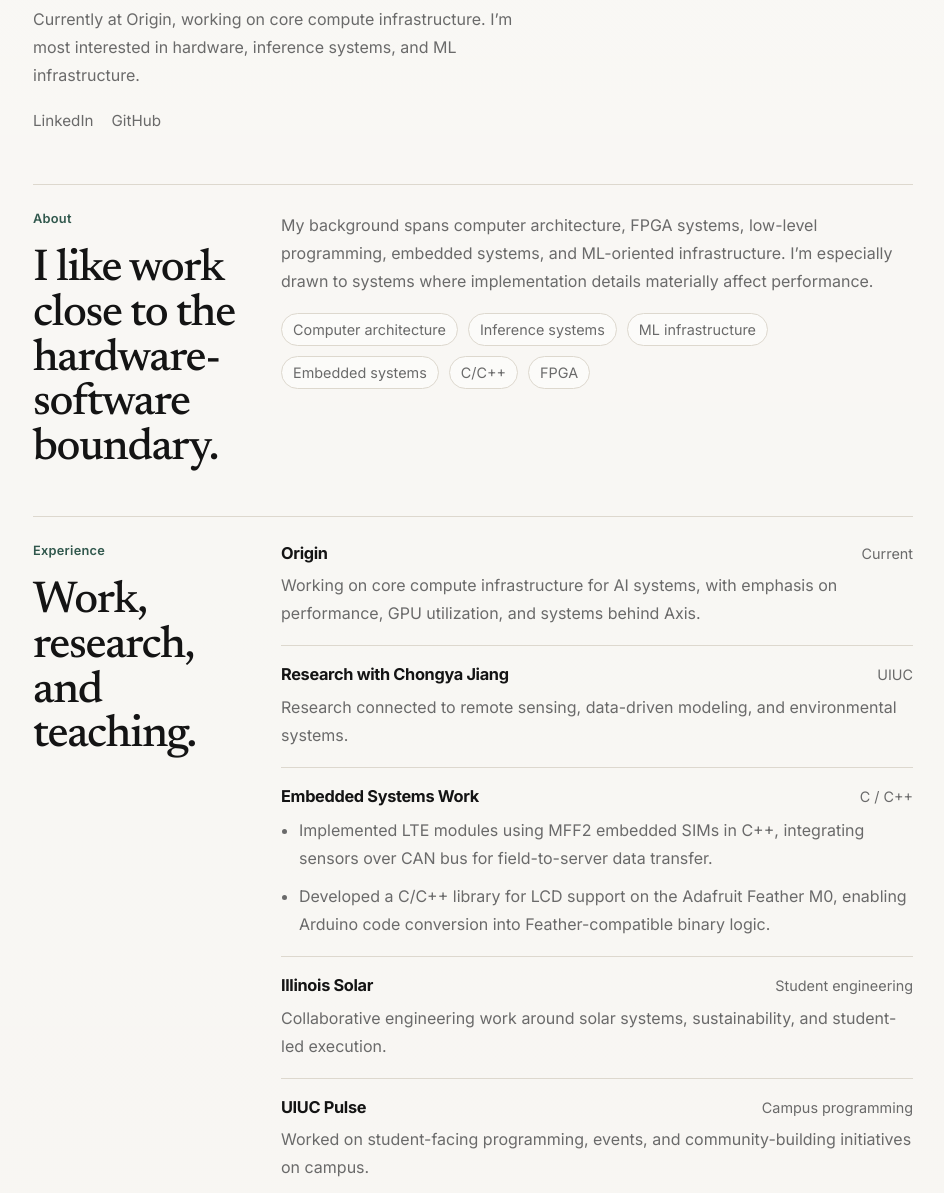
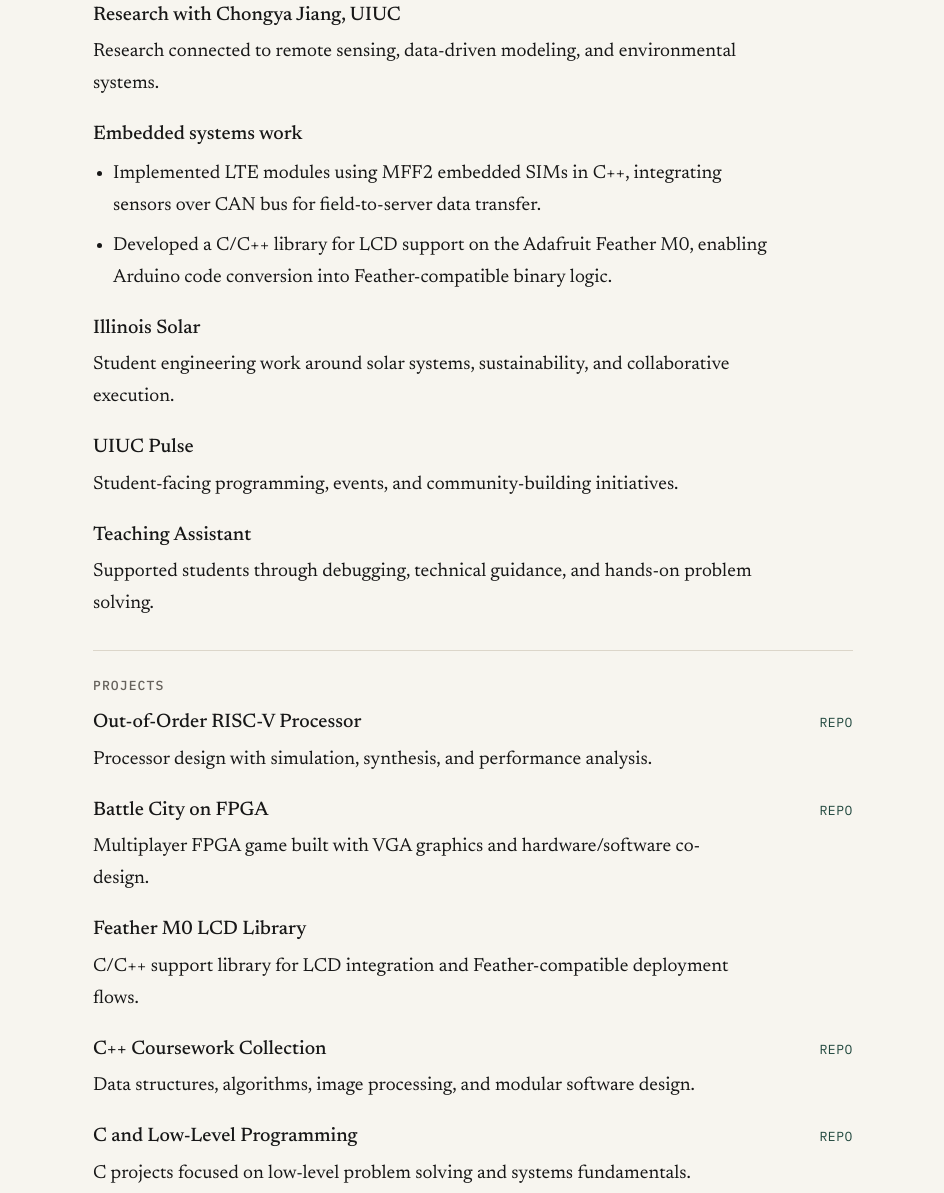
Before and after one commit to akshx-at/personal-website, a plain HTML site: page index.html in a window 1280 px wide. Shown: the part 678-1871 px from the top of the page, without its empty margins (167-1111 px from the left). Drawn offline with Linux system fonts and the light colour scheme.

Commit message:
Simplify design with minimal reference-inspired layout

```diff
--- a/index.html
+++ b/index.html
@@ -6,10 +6,10 @@
     <title>Akshat Singh</title>
     <meta
       name="description"
-      content="Akshat Singh works across hardware, inference systems, machine learning, and performance-focused engineering."
+      content="Akshat Singh works across hardware, inference systems, embedded systems, and machine learning."
     />
     <link
-      href="https://fonts.googleapis.com/css2?family=Inter:wght@400;500;600;700&family=Newsreader:opsz,wght@6..72,400;6..72,500&display=swap"
+      href="https://fonts.googleapis.com/css2?family=Newsreader:opsz,wght@6..72,400;6..72,500&family=IBM+Plex+Mono:wght@400;500&display=swap"
       rel="stylesheet"
     />
     <link rel="stylesheet" href="styles.css" />
@@ -17,208 +17,147 @@
   <body>
     <div class="page-shell">
       <header class="site-header">
-        <a class="brand" href="#top">Akshat Singh</a>
+        <a class="brand" href="#top">akshat singh</a>
         <nav class="site-nav" aria-label="Primary">
           <a href="#about">About</a>
-          <a href="#experience">Experience</a>
+          <a href="#work">Work</a>
           <a href="#projects">Projects</a>
-          <a href="#contact">Contact</a>
+          <a href="#links">Links</a>
         </nav>
       </header>
 
       <main id="top">
-        <section class="hero reveal">
-          <p class="eyebrow">Hardware / Inference / ML</p>
-          <h1>Building systems with a focus on performance, reliability, and clean engineering.</h1>
-          <p class="lede">
-            Currently at Origin, working on core compute infrastructure. I’m most interested in hardware,
-            inference systems, and ML infrastructure.
+        <section class="hero">
+          <p class="hello">Hello, I am Akshat.</p>
+          <p class="intro">
+            I work on hardware, inference systems, embedded systems, and ML.
           </p>
-          <div class="hero-links">
-            <a href="https://www.linkedin.com/in/akshat-singh-u1uc/" target="_blank" rel="noreferrer">LinkedIn</a>
-            <a href="https://github.com/akshx-at" target="_blank" rel="noreferrer">GitHub</a>
-          </div>
+          <p class="intro muted">
+            Currently building core compute infrastructure at Origin.
+          </p>
         </section>
 
-        <section class="section reveal" id="about">
-          <div class="section-intro">
-            <p class="eyebrow">About</p>
-            <h2>I like work close to the hardware-software boundary.</h2>
-          </div>
-          <div class="section-body">
+        <section class="content-section" id="about">
+          <h2>About</h2>
           <p>
-              My background spans computer architecture, FPGA systems, low-level programming, embedded
-              systems, and ML-oriented infrastructure. I’m especially drawn to systems where implementation
-              details materially affect performance.
+            I like systems work where implementation details actually matter.
+            Most of what interests me sits near the hardware-software boundary:
+            architecture, embedded systems, ML infrastructure, and performance.
           </p>
-            <ul class="tag-list" aria-label="Focus areas">
-              <li>Computer architecture</li>
-              <li>Inference systems</li>
-              <li>ML infrastructure</li>
-              <li>Embedded systems</li>
-              <li>C/C++</li>
-              <li>FPGA</li>
-            </ul>
-          </div>
         </section>
 
-        <section class="section reveal" id="experience">
-          <div class="section-intro">
-            <p class="eyebrow">Experience</p>
-            <h2>Work, research, and teaching.</h2>
-          </div>
-          <div class="section-body stack">
-            <article class="entry">
-              <div class="entry-head">
+        <section class="content-section" id="work">
+          <h2>Work</h2>
+          <div class="list-block">
+            <article class="list-item">
               <h3>Origin</h3>
-                <span>Current</span>
-              </div>
               <p>
-                Working on core compute infrastructure for AI systems, with emphasis on performance,
-                GPU utilization, and systems behind Axis.
+                Core compute infrastructure for AI systems, with a focus on
+                performance, GPU utilization, and systems behind Axis.
               </p>
             </article>
 
-            <article class="entry">
-              <div class="entry-head">
-                <h3>Research with Chongya Jiang</h3>
-                <span>UIUC</span>
-              </div>
+            <article class="list-item">
+              <h3>Research with Chongya Jiang, UIUC</h3>
               <p>
-                Research connected to remote sensing, data-driven modeling, and environmental systems.
+                Research connected to remote sensing, data-driven modeling, and
+                environmental systems.
               </p>
             </article>
 
-            <article class="entry">
-              <div class="entry-head">
-                <h3>Embedded Systems Work</h3>
-                <span>C / C++</span>
-              </div>
-              <ul class="detail-list">
+            <article class="list-item">
+              <h3>Embedded systems work</h3>
+              <ul>
                 <li>
-                  Implemented LTE modules using MFF2 embedded SIMs in C++, integrating sensors over CAN bus
-                  for field-to-server data transfer.
+                  Implemented LTE modules using MFF2 embedded SIMs in C++,
+                  integrating sensors over CAN bus for field-to-server data transfer.
                 </li>
                 <li>
-                  Developed a C/C++ library for LCD support on the Adafruit Feather M0, enabling Arduino code
-                  conversion into Feather-compatible binary logic.
+                  Developed a C/C++ library for LCD support on the Adafruit
+                  Feather M0, enabling Arduino code conversion into
+                  Feather-compatible binary logic.
                 </li>
               </ul>
             </article>
 
-            <article class="entry">
-              <div class="entry-head">
+            <article class="list-item">
               <h3>Illinois Solar</h3>
-                <span>Student engineering</span>
-              </div>
               <p>
-                Collaborative engineering work around solar systems, sustainability, and student-led execution.
+                Student engineering work around solar systems, sustainability,
+                and collaborative execution.
               </p>
             </article>
 
-            <article class="entry">
-              <div class="entry-head">
+            <article class="list-item">
               <h3>UIUC Pulse</h3>
-                <span>Campus programming</span>
-              </div>
               <p>
-                Worked on student-facing programming, events, and community-building initiatives on campus.
+                Student-facing programming, events, and community-building initiatives.
               </p>
             </article>
 
-            <article class="entry">
-              <div class="entry-head">
+            <article class="list-item">
               <h3>Teaching Assistant</h3>
-                <span>Instruction</span>
-              </div>
               <p>
-                Supported students through debugging, technical guidance, and hands-on problem solving.
+                Supported students through debugging, technical guidance, and
+                hands-on problem solving.
               </p>
             </article>
           </div>
         </section>
 
-        <section class="section reveal" id="projects">
-          <div class="section-intro">
-            <p class="eyebrow">Projects</p>
-            <h2>Selected work.</h2>
-          </div>
-          <div class="section-body stack">
-            <article class="project-row">
+        <section class="content-section" id="projects">
+          <h2>Projects</h2>
+          <div class="list-block">
+            <article class="list-item project-item">
               <div>
-                <p class="project-type">Architecture</p>
                 <h3>Out-of-Order RISC-V Processor</h3>
-                <p>Processor design with simulation, synthesis, and performance analysis workflows.</p>
+                <p>Processor design with simulation, synthesis, and performance analysis.</p>
               </div>
               <a href="https://github.com/akshx-at/Comp-arch-projects" target="_blank" rel="noreferrer">Repo</a>
             </article>
 
-            <article class="project-row">
+            <article class="list-item project-item">
               <div>
-                <p class="project-type">FPGA</p>
                 <h3>Battle City on FPGA</h3>
                 <p>Multiplayer FPGA game built with VGA graphics and hardware/software co-design.</p>
               </div>
-              <a
-                href="https://github.com/akshx-at/ECE-385-Final-Project---Battle-City"
-                target="_blank"
-                rel="noreferrer"
-                >Repo</a
-              >
+              <a href="https://github.com/akshx-at/ECE-385-Final-Project---Battle-City" target="_blank" rel="noreferrer">Repo</a>
             </article>
 
-            <article class="project-row">
+            <article class="list-item project-item">
               <div>
-                <p class="project-type">Embedded systems</p>
                 <h3>Feather M0 LCD Library</h3>
                 <p>C/C++ support library for LCD integration and Feather-compatible deployment flows.</p>
               </div>
             </article>
 
-            <article class="project-row">
+            <article class="list-item project-item">
               <div>
-                <p class="project-type">Systems software</p>
                 <h3>C++ Coursework Collection</h3>
-                <p>Data structures, algorithms, image processing, and modular software design work.</p>
+                <p>Data structures, algorithms, image processing, and modular software design.</p>
               </div>
               <a href="https://github.com/akshx-at/Cpp-Projects" target="_blank" rel="noreferrer">Repo</a>
             </article>
 
-            <article class="project-row">
+            <article class="list-item project-item">
               <div>
-                <p class="project-type">Low-level programming</p>
                 <h3>C and Low-Level Programming</h3>
                 <p>C projects focused on low-level problem solving and systems fundamentals.</p>
               </div>
               <a href="https://github.com/akshx-at/C-projects-" target="_blank" rel="noreferrer">Repo</a>
             </article>
-
-            <article class="project-row">
-              <div>
-                <p class="project-type">Campus work</p>
-                <h3>Illinois Solar / UIUC Pulse / Teaching</h3>
-                <p>Student engineering, programming, mentorship, and community-facing technical work.</p>
-              </div>
-            </article>
           </div>
         </section>
 
-        <section class="section reveal" id="contact">
-          <div class="section-intro">
-            <p class="eyebrow">Contact</p>
-            <h2>Reach out.</h2>
-          </div>
-          <div class="section-body">
-            <div class="hero-links">
+        <section class="content-section" id="links">
+          <h2>Links</h2>
+          <p class="links-line">
             <a href="https://www.linkedin.com/in/akshat-singh-u1uc/" target="_blank" rel="noreferrer">LinkedIn</a>
             <a href="https://github.com/akshx-at" target="_blank" rel="noreferrer">GitHub</a>
             <a href="https://sites.google.com/illinois.edu/chongya-jiang/home" target="_blank" rel="noreferrer">Research Lab</a>
-            </div>
-          </div>
+          </p>
         </section>
       </main>
     </div>
-
-    <script src="script.js"></script>
   </body>
 </html>
--- a/styles.css
+++ b/styles.css
@@ -1,10 +1,9 @@
 :root {
-  --bg: #f5f3ee;
-  --ink: #141414;
-  --muted: #6a6a6a;
-  --line: #ddd8ce;
-  --accent: #31584d;
-  --surface: rgba(255, 255, 255, 0.42);
+  --bg: #f7f5ef;
+  --ink: #171717;
+  --muted: #66625c;
+  --line: #dcd6ca;
+  --link: #21483e;
 }
 
 * {
@@ -18,280 +17,160 @@
 body {
   margin: 0;
   min-height: 100vh;
+  background: var(--bg);
   color: var(--ink);
-  background:
-    linear-gradient(180deg, rgba(255, 255, 255, 0.45), rgba(255, 255, 255, 0.15)),
-    var(--bg);
-  font-family: "Inter", sans-serif;
+  font-family: "Newsreader", serif;
 }
 
 .page-shell {
-  width: min(880px, calc(100% - 32px));
+  width: min(760px, calc(100% - 32px));
   margin: 0 auto;
-  padding: 28px 0 88px;
+  padding: 28px 0 80px;
 }
 
 .site-header {
   display: flex;
   align-items: center;
   justify-content: space-between;
-  padding: 6px 0 28px;
+  gap: 20px;
+  margin-bottom: 52px;
 }
 
 .brand,
 .site-nav a,
-.hero-links a,
-.project-row a {
+.project-item a,
+.links-line a {
   text-decoration: none;
+}
+
+.brand,
+.site-nav a {
+  font-family: "IBM Plex Mono", monospace;
+  font-size: 0.82rem;
+  letter-spacing: 0.08em;
+  text-transform: uppercase;
 }
 
 .brand {
   color: var(--ink);
-  font-size: 0.95rem;
-  font-weight: 600;
-  letter-spacing: -0.01em;
 }
 
 .site-nav {
   display: flex;
-  gap: 20px;
+  flex-wrap: wrap;
+  gap: 16px;
 }
 
-.site-nav a,
-.hero-links a,
-.project-row a {
+.site-nav a {
   color: var(--muted);
-  font-size: 0.95rem;
 }
 
-main {
-  display: grid;
-  gap: 10px;
+.hero {
+  margin-bottom: 60px;
 }
 
-.hero,
-.section {
+.hello {
+  margin: 0 0 10px;
+  font-size: clamp(2.7rem, 7vw, 4.8rem);
+  line-height: 0.96;
+}
+
+.intro,
+.content-section p,
+.list-item li {
+  max-width: 62ch;
+  margin: 0;
+  color: var(--ink);
+  font-size: 1.18rem;
+  line-height: 1.7;
+}
+
+.intro + .intro {
+  margin-top: 10px;
+}
+
+.muted {
+  color: var(--muted);
+}
+
+.content-section {
+  padding: 26px 0 30px;
   border-top: 1px solid var(--line);
 }
 
-.hero {
-  padding: 38px 0 44px;
+.content-section h2 {
+  margin: 0 0 16px;
+  font-family: "IBM Plex Mono", monospace;
+  font-size: 0.82rem;
+  font-weight: 500;
+  letter-spacing: 0.08em;
+  text-transform: uppercase;
+  color: var(--muted);
 }
 
-.section {
+.list-block {
   display: grid;
-  grid-template-columns: 220px minmax(0, 1fr);
-  gap: 28px;
-  padding: 26px 0 34px;
+  gap: 22px;
 }
 
-.eyebrow {
-  margin: 0 0 14px;
-  color: var(--accent);
-  font-size: 0.8rem;
-  font-weight: 600;
-  letter-spacing: 0.02em;
+.list-item h3 {
+  margin: 0 0 8px;
+  font-size: 1.22rem;
+  font-weight: 500;
+  line-height: 1.3;
 }
 
-h1,
-h2 {
-  margin: 0;
-  font-family: "Newsreader", serif;
-  font-weight: 500;
-  letter-spacing: -0.03em;
+.list-item ul {
+  margin: 10px 0 0;
+  padding-left: 20px;
 }
 
-h3,
-p,
-ul {
-  margin: 0;
+.list-item li + li {
+  margin-top: 8px;
 }
 
-h1 {
-  max-width: 12ch;
-  font-size: clamp(3rem, 8vw, 5.6rem);
-  line-height: 0.96;
-}
-
-h2 {
-  max-width: 10ch;
-  font-size: clamp(1.7rem, 4vw, 2.8rem);
-  line-height: 1;
-}
-
-h3 {
-  font-size: 1.02rem;
-  line-height: 1.25;
-  letter-spacing: -0.02em;
-}
-
-.lede,
-.section-body p,
-.detail-list li {
-  color: var(--muted);
-  font-size: 1rem;
-  line-height: 1.75;
-}
-
-.lede {
-  max-width: 48ch;
-  margin-top: 18px;
-}
-
-.hero-links {
-  display: flex;
-  flex-wrap: wrap;
-  gap: 18px;
-  margin-top: 22px;
-}
-
-.hero-links a,
-.project-row a {
-  transition: color 180ms ease;
-}
-
-.hero-links a:hover,
-.site-nav a:hover,
-.project-row a:hover {
-  color: var(--ink);
-}
-
-.section-intro {
-  display: grid;
-  align-content: start;
-  gap: 8px;
-}
-
-.section-body {
-  min-width: 0;
-}
-
-.stack {
-  display: grid;
-  gap: 0;
-}
-
-.tag-list,
-.detail-list {
-  padding-left: 18px;
-}
-
-.tag-list {
-  display: flex;
-  flex-wrap: wrap;
-  gap: 10px;
-  padding: 0;
-  margin-top: 18px;
-  list-style: none;
-}
-
-.tag-list li {
-  padding: 7px 11px;
-  border: 1px solid var(--line);
-  border-radius: 999px;
-  background: var(--surface);
-  color: var(--muted);
-  font-size: 0.9rem;
-}
-
-.entry,
-.project-row {
-  padding: 18px 0;
-  border-top: 1px solid var(--line);
-}
-
-.entry:first-child,
-.project-row:first-child {
-  padding-top: 0;
-  border-top: 0;
-}
-
-.entry-head {
+.project-item {
   display: flex;
   align-items: baseline;
-  justify-content: space-between;
-  gap: 16px;
-  margin-bottom: 8px;
-}
-
-.entry-head span,
-.project-type {
-  color: var(--muted);
-  font-size: 0.9rem;
-}
-
-.detail-list {
-  display: grid;
-  gap: 10px;
-  margin-top: 10px;
-}
-
-.project-row {
-  display: flex;
-  align-items: flex-start;
   justify-content: space-between;
   gap: 18px;
 }
 
-.project-row > div {
-  max-width: 58ch;
+.project-item a,
+.links-line a {
+  color: var(--link);
+  font-family: "IBM Plex Mono", monospace;
+  font-size: 0.82rem;
+  letter-spacing: 0.04em;
+  text-transform: uppercase;
 }
 
-.project-type {
-  margin-bottom: 8px;
-}
-
-.project-row h3 {
-  margin-bottom: 6px;
-}
-
-.reveal {
-  opacity: 0;
-  transform: translateY(12px);
-  transition: opacity 420ms ease, transform 420ms ease;
-}
-
-.reveal.is-visible {
-  opacity: 1;
-  transform: translateY(0);
-}
-
-@media (max-width: 860px) {
-  .section {
-    grid-template-columns: 1fr;
-    gap: 14px;
-  }
-
-  .section-intro h2 {
-    max-width: none;
-  }
+.links-line {
+  display: flex;
+  flex-wrap: wrap;
+  gap: 18px;
 }
 
 @media (max-width: 640px) {
   .page-shell {
-    width: min(100% - 22px, 880px);
+    width: min(100% - 22px, 760px);
     padding-top: 20px;
   }
 
   .site-header {
     flex-direction: column;
     align-items: flex-start;
-    gap: 12px;
+    margin-bottom: 38px;
   }
 
-  .site-nav {
-    flex-wrap: wrap;
-    gap: 14px;
+  .project-item {
+    flex-direction: column;
+    align-items: flex-start;
   }
 
-  h1 {
-    font-size: clamp(2.6rem, 14vw, 4rem);
-  }
-
-  .project-row,
-  .entry-head {
-    flex-direction: column;
-    align-items: flex-start;
-    gap: 6px;
+  .intro,
+  .content-section p,
+  .list-item li {
+    font-size: 1.08rem;
   }
 }
```
Lines whose indentation alone changed are shown as unchanged.
